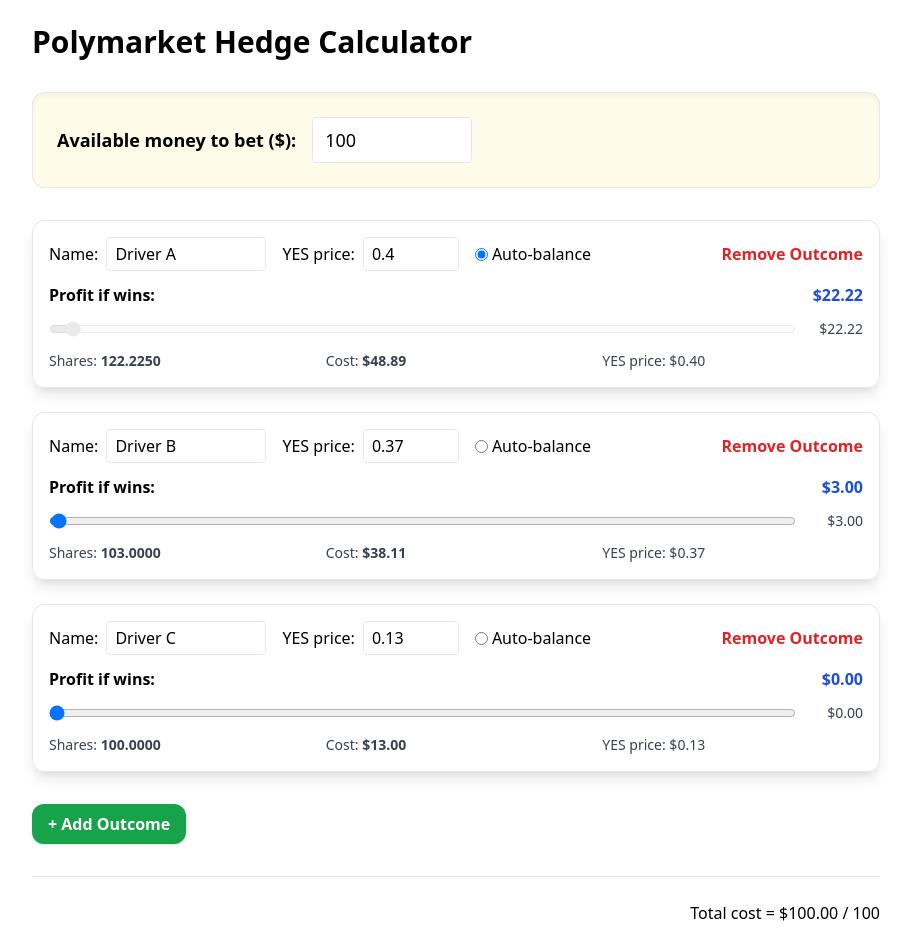
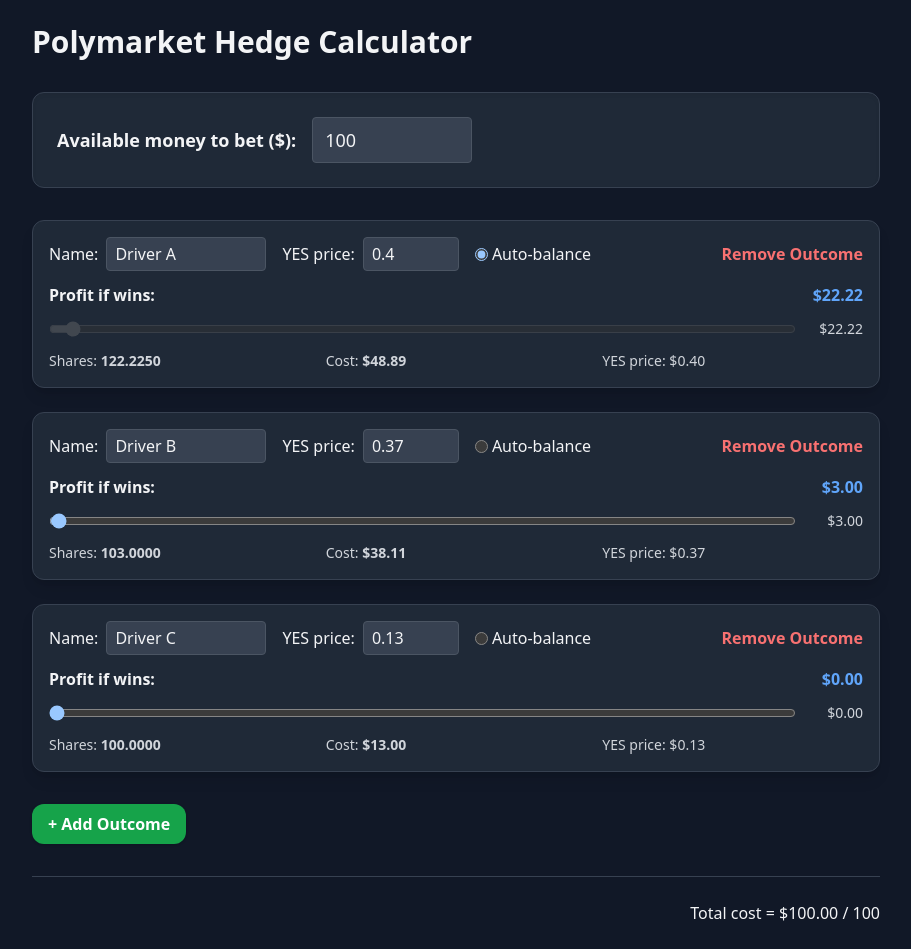
Before and after one commit to Lelox46/f1-betting-calculator, a React (Vite) app: page / in a window 1280 px wide. Shown: the whole page, without its empty margins (184-1095 px from the left). Built offline with nearby package versions, Linux system fonts and the light colour scheme.

Commit message:
feat: enable dark mode

```diff
--- a/index.html
+++ b/index.html
@@ -11,7 +11,7 @@
     />
     <script src="https://cdn.tailwindcss.com"></script>
   </head>
-  <body>
+  <body class="bg-gray-900 text-gray-100">
     <div id="root"></div>
     <script type="module" src="/src/main.jsx"></script>
   </body>
--- a/src/HedgeCalculator.jsx
+++ b/src/HedgeCalculator.jsx
@@ -80,7 +80,7 @@
             <h1 className="text-3xl font-bold mb-4">Polymarket Hedge Calculator</h1>
 
             {/* Budget card */}
-            <div className="border rounded-xl bg-yellow-50 shadow-inner p-6 flex flex-col sm:flex-row flex-wrap items-center gap-4">
+            <div className="border border-gray-700 rounded-xl bg-gray-800 shadow-inner p-6 flex flex-col sm:flex-row flex-wrap items-center gap-4">
                 <label htmlFor="budget" className="font-semibold text-lg">
                     Available money to bet ($):
                 </label>
@@ -89,7 +89,7 @@
                     type="number"
                     min={0}
                     step={1}
-                    className="border rounded px-3 py-2 text-lg w-full sm:w-40"
+                    className="border border-gray-600 rounded px-3 py-2 text-lg w-full sm:w-40 bg-gray-700 text-gray-100"
                     placeholder="e.g. 100"
                     value={budget}
                     onChange={(e) => setBudget(parseFloat(e.target.value) || 0)}
@@ -99,7 +99,7 @@
             {/* Outcomes */}
             <div className="space-y-6">
                 {marketsAdj.map((m, idx) => (
-                    <div key={idx} className="border rounded-xl p-4 bg-white/80 shadow-lg space-y-3">
+                    <div key={idx} className="border border-gray-700 rounded-xl p-4 bg-gray-800 shadow-lg space-y-3">
                         <div className="flex flex-col sm:flex-row flex-wrap gap-4 items-center">
                             <div className="flex items-center gap-2 w-full sm:w-auto">
                                 <label htmlFor={`name-${idx}`} className="font-medium">
@@ -107,7 +107,7 @@
                                 </label>
                                 <input
                                     id={`name-${idx}`}
-                                    className="border rounded px-2 py-1 w-full sm:w-40"
+                                    className="border border-gray-600 rounded px-2 py-1 w-full sm:w-40 bg-gray-700 text-gray-100"
                                     placeholder="Outcome name"
                                     value={m.name}
                                     onChange={(e) => updateMarket(idx, "name", e.target.value)}
@@ -123,7 +123,7 @@
                                     min={0}
                                     max={1}
                                     step={0.01}
-                                    className="border rounded px-2 py-1 w-full sm:w-24"
+                                    className="border border-gray-600 rounded px-2 py-1 w-full sm:w-24 bg-gray-700 text-gray-100"
                                     placeholder="0.50"
                                     value={m.price}
                                     onChange={(e) =>
@@ -147,7 +147,7 @@
                             {markets.length > 2 && (
                                 <button
                                     onClick={() => removeOutcome(idx)}
-                                    className="text-red-600 hover:text-red-800 font-semibold ml-auto"
+                                    className="text-red-400 hover:text-red-300 font-semibold ml-auto"
                                 >
                                     Remove Outcome
                                 </button>
@@ -158,7 +158,7 @@
                             className="flex justify-between items-center font-semibold mt-2"
                         >
                             <span>Profit if wins:</span>
-                            <span className="text-blue-700">${m.profit.toFixed(2)}</span>
+                            <span className="text-blue-400">${m.profit.toFixed(2)}</span>
                         </label>
                         <div className="flex items-center gap-2">
                             <input
@@ -166,7 +166,7 @@
                                 type="range"
                                 min={0}
                                 disabled={autoIdx === idx}
-                                className={`w-full ${autoIdx === idx ? "opacity-40" : ""}`}
+                                className={`w-full bg-gray-700 ${autoIdx === idx ? "opacity-40" : ""}`}
                                 value={m.profit}
                                 max={budget * 10}
                                 step={0.01}
@@ -175,11 +175,11 @@
                                 aria-valuenow={m.profit}
                                 onChange={(e) => updateMarket(idx, "profit", parseFloat(e.target.value))}
                             />
-                            <span className="text-sm text-gray-700 w-16 text-right">
+                            <span className="text-sm text-gray-300 w-16 text-right">
                                 ${m.profit.toFixed(2)}
                             </span>
                         </div>
-                        <div className="text-sm text-gray-700 grid grid-cols-3 gap-4 mt-1">
+                        <div className="text-sm text-gray-300 grid grid-cols-3 gap-4 mt-1">
                             <div>
                                 Shares: <strong>{shares[idx].toFixed(4)}</strong>
                             </div>
@@ -199,11 +199,11 @@
                 + Add Outcome
             </button>
 
-            <div className="text-right font-medium pt-6 border-t mt-6">
+            <div className="text-right font-medium pt-6 border-t border-gray-700 mt-6">
                 Total cost = ${totalCost.toFixed(2)} / {budget}
             </div>
             {sumPrices >= 1 && (
-                <div className="text-red-600 font-semibold text-center mt-4">
+                <div className="text-red-400 font-semibold text-center mt-4">
                     Arbitrage impossible: sum of YES prices ≥ 1.
                 </div>
             )}
--- a/src/index.css
+++ b/src/index.css
@@ -1,8 +1,11 @@
 :root {
   font-family: system-ui, Avenir, Helvetica, Arial, sans-serif;
   line-height: 1.5;
+  color-scheme: dark;
 }
 
 body {
   margin: 0;
+  background-color: #111827;
+  color: #f3f4f6;
 }
```
